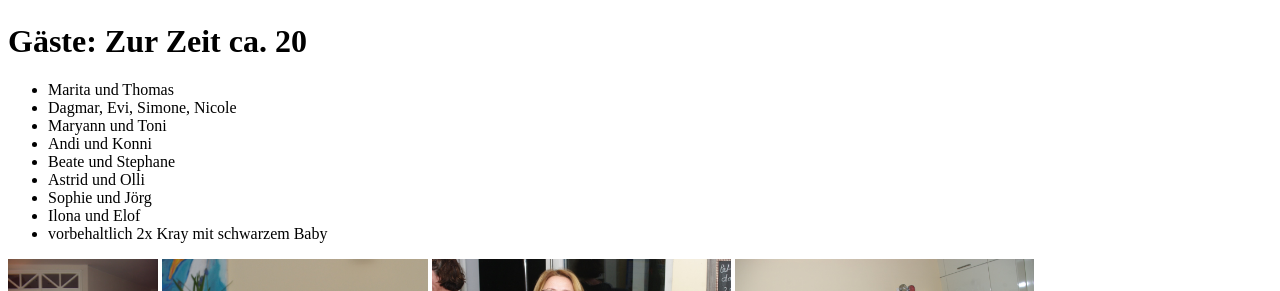
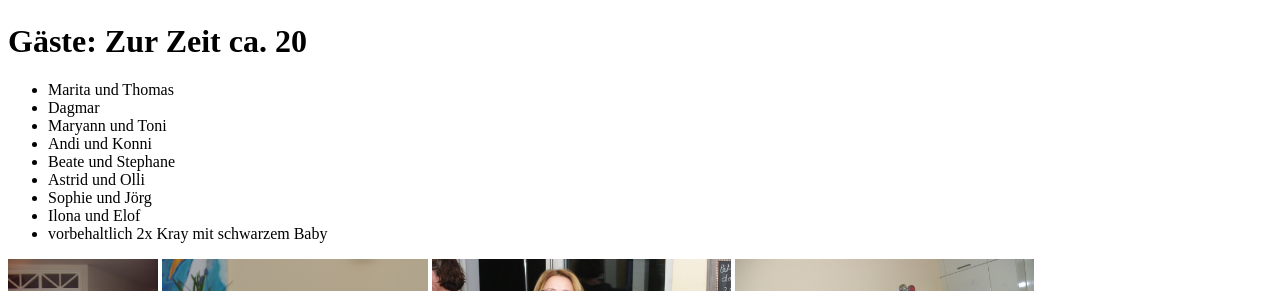
Before and after one commit to DiveDocs/Sylvester2023, a Jekyll site: the page built from index.markdown, in a window 1280 px wide and 900 px high. Shown: the part 201-492 px from the top of the window. Built offline with Jekyll 4.4.1, drawn with Linux system fonts in a browser that asks for light colours.

Commit message:
Checking anew in the year 2023

```diff
--- a/index.markdown
+++ b/index.markdown
@@ -34,7 +34,7 @@ tr:nth-child(even) {
 
 <ul>
 <li>Marita und Thomas</li>
-<li>Dagmar, Evi, Simone, Nicole</li>
+<li>Dagmar</li>
 <li>Maryann und Toni</li>
 <li>Andi und Konni</li>
 <li>Beate und Stephane</li>
```
